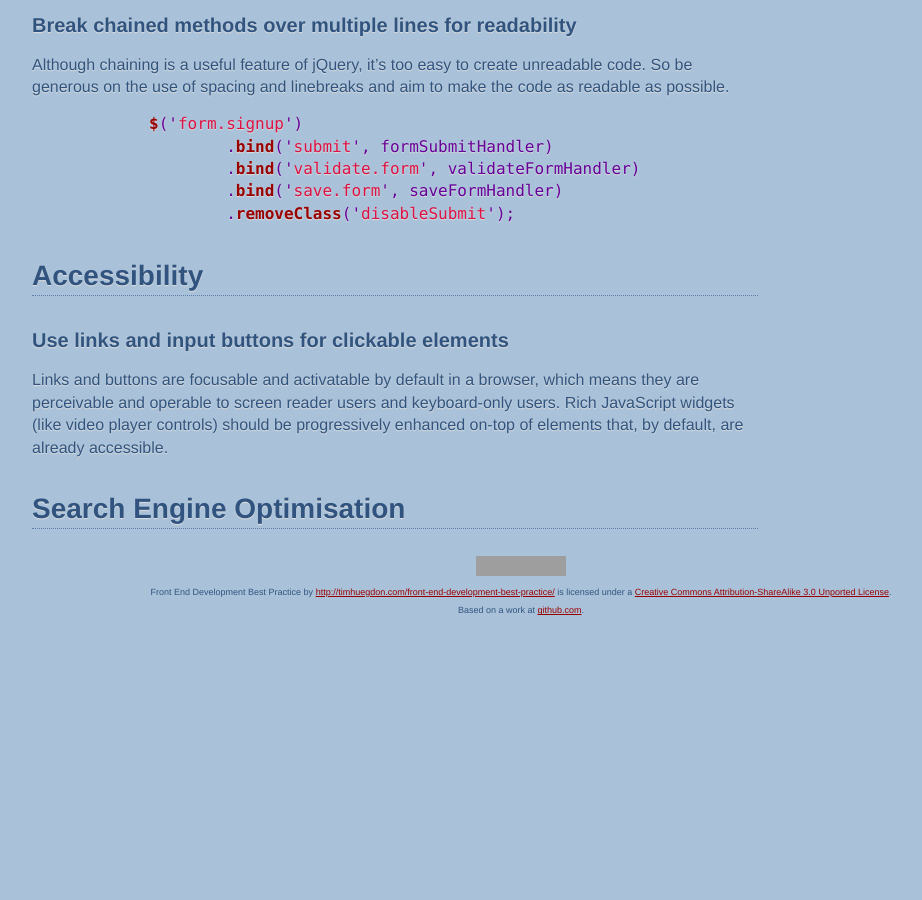
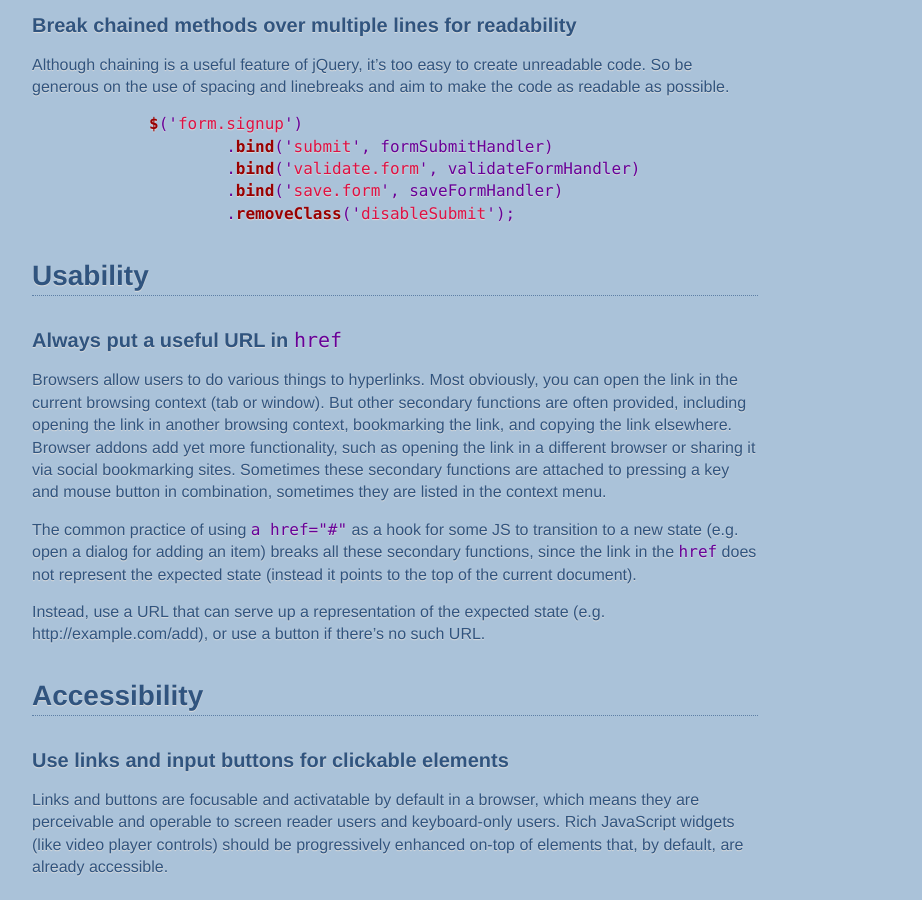
Before and after one commit to nefarioustim/front-end-development-best-practice, a Jekyll site: the page built from index.md, in a window 1280 px wide and 900 px high, scrolled down 4146 px. Shown: the whole window, without its empty margins (119-1041 px from the left). Built offline with Jekyll 4.4.1, drawn with Linux system fonts in a browser that asks for light colours; Markdown is read by kramdown in place of the engine named in the settings; before the commit the page ends 4763 px from its top, so only the background shows below that; grey boxes are pictures that could not be loaded.

Commit message:
Add "Always put a useful URL in href" section

```diff
--- a/index.md
+++ b/index.md
@@ -203,6 +203,27 @@ Although chaining is a useful feature of jQuery, it's too easy to create unreada
 		.removeClass('disableSubmit');
 {% endhighlight %}
 
+<h2 id="usability">Usability</h2>
+
+### Always put a useful URL in `href`
+
+Browsers allow users to do various things to hyperlinks. Most obviously, you
+can open the link in the current browsing context (tab or window). But other
+secondary functions are often provided, including opening the link in another
+browsing context, bookmarking the link, and copying the link elsewhere. Browser
+addons add yet more functionality, such as opening the link in a different
+browser or sharing it via social bookmarking sites. Sometimes these secondary
+functions are attached to pressing a key and mouse button in combination,
+sometimes they are listed in the context menu.
+
+The common practice of using `a href="#"` as a hook for some JS to transition
+to a new state (e.g. open a dialog for adding an item) breaks all these
+secondary functions, since the link in the `href` does not represent the
+expected state (instead it points to the top of the current document).
+
+Instead, use a URL that can serve up a representation of the expected state
+(e.g. http://example.com/add), or use a button if there’s no such URL.
+
 <h2 id="accessibility">Accessibility</h2>
 
 ### Use links and input buttons for clickable elements
```
